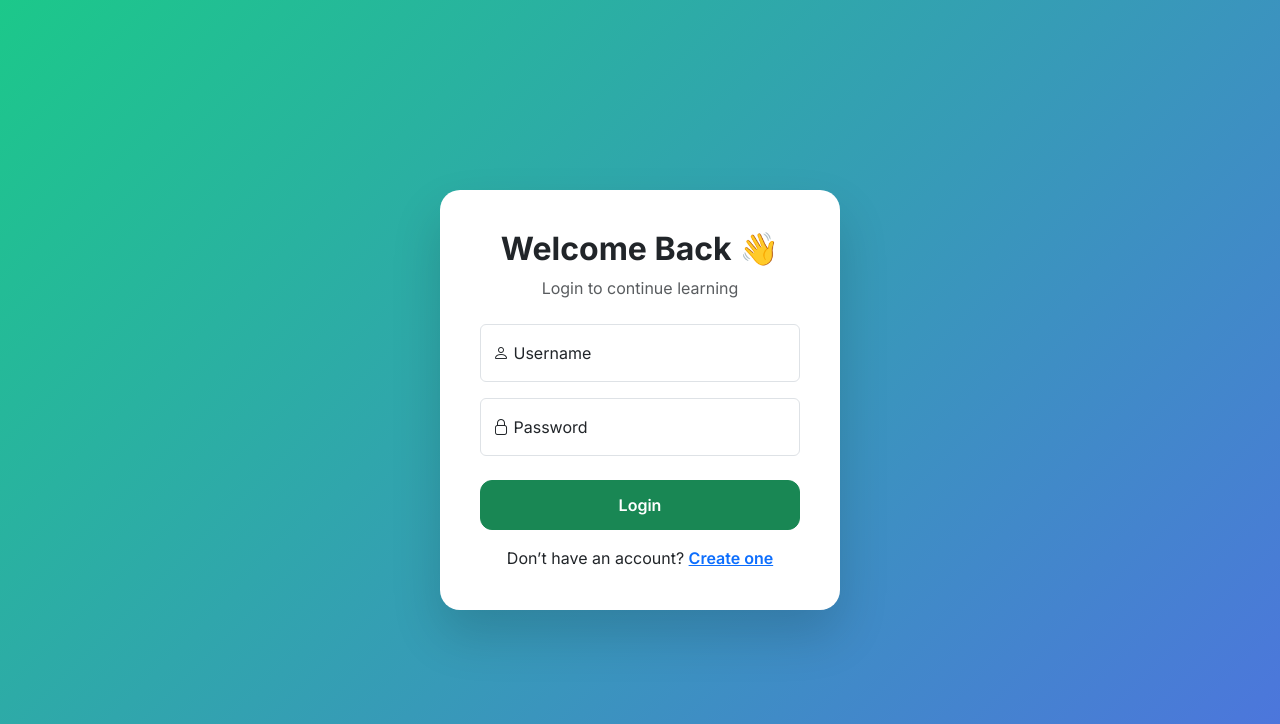
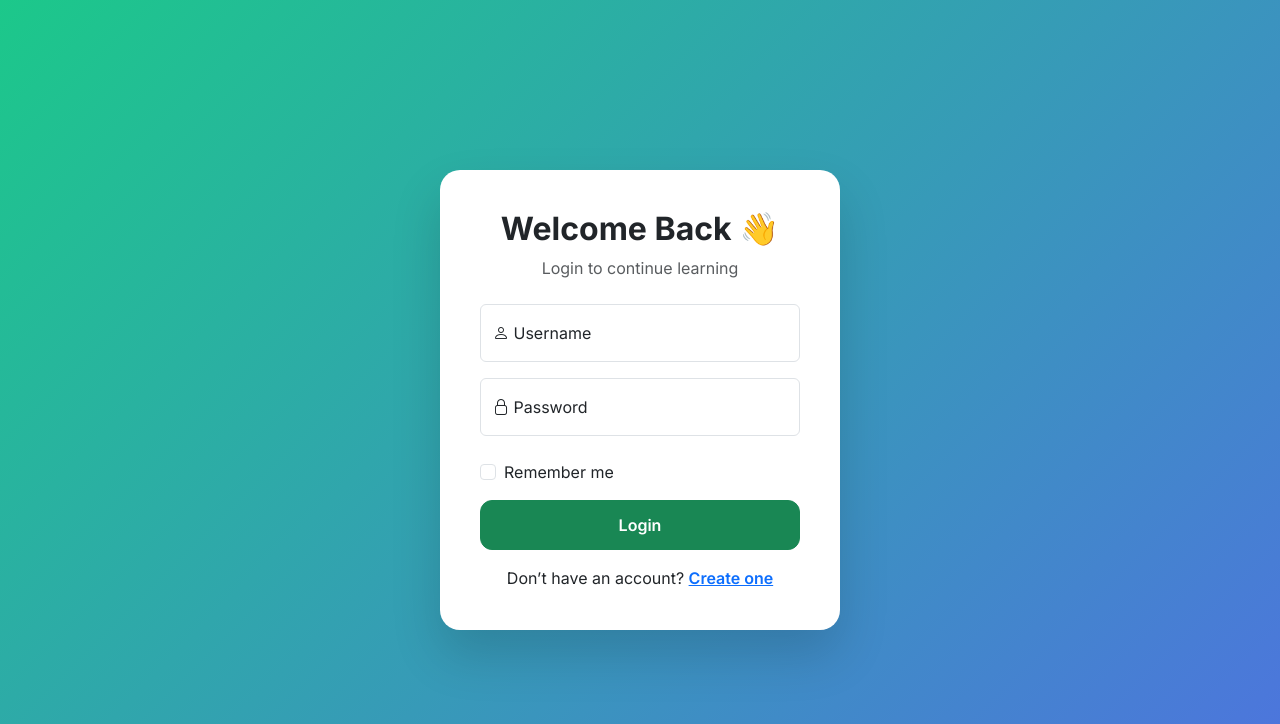
Before and after one commit to shushilshah/smart-lms-powered-by-crewai, a Django app: page /accounts/login/ in a window 1280 px wide. Shown: the top 724 px of the page. Run offline with Django 5.2, Linux system fonts and the light colour scheme.

Commit message:
remember me field added and logout also

```diff
--- a/lms_app/urls.py
+++ b/lms_app/urls.py
@@ -4,4 +4,5 @@ from . import views
 urlpatterns = [
     path("signup/", views.signup_view, name='signup'),
     path("login/", views.login_view, name='login'),
+    path("logout/", views.logout_view, name='logout'),
 ]
--- a/lms_app/views.py
+++ b/lms_app/views.py
@@ -3,7 +3,7 @@ from django.contrib import messages
 from django.shortcuts import render, redirect
 from django.contrib.auth.models import User
 from .models import UserProfile
-from django.contrib.auth import authenticate, login
+from django.contrib.auth import authenticate, login, logout
 # Create your views here.
 
 def signup_view(request):
@@ -32,11 +32,18 @@ def login_view(request):
     if request.method == 'POST':
         username = request.POST.get("username")
         password = request.POST.get("password")
+        remember_me = request.POST.get("remember_me")
 
         user = authenticate(request, username=username, password=password)
 
         if user is not None:
             login(request, user)
+
+            # session base expiry logic
+            if not remember_me:
+                request.session.set_expiry(0)
+            else:
+                request.session.set_expiry(1209600) # 2 weeks
 
             # role based redirect
             role = user.userprofile.role
@@ -51,3 +58,8 @@ def login_view(request):
             messages.error(request, "Invalid username or password.")
 
     return render(request, "accounts/login.html")
+
+
+def logout_view(request):
+    logout(request)
+    return redirect("login")
--- a/templates/accounts/login.html
+++ b/templates/accounts/login.html
@@ -72,6 +72,11 @@
        ⚠️ Caps Lock is ON.
     </div>
 
+    <div class="form-check mb-3">
+        <input class="form-check-input" type="checkbox" name="remember_me" id="rememberMe">
+        <label class="form-check-label" for="rememberMe">Remember me</label>
+    </div>
+
     <button class="btn btn-success w-100">
       Login
     </button>
```
